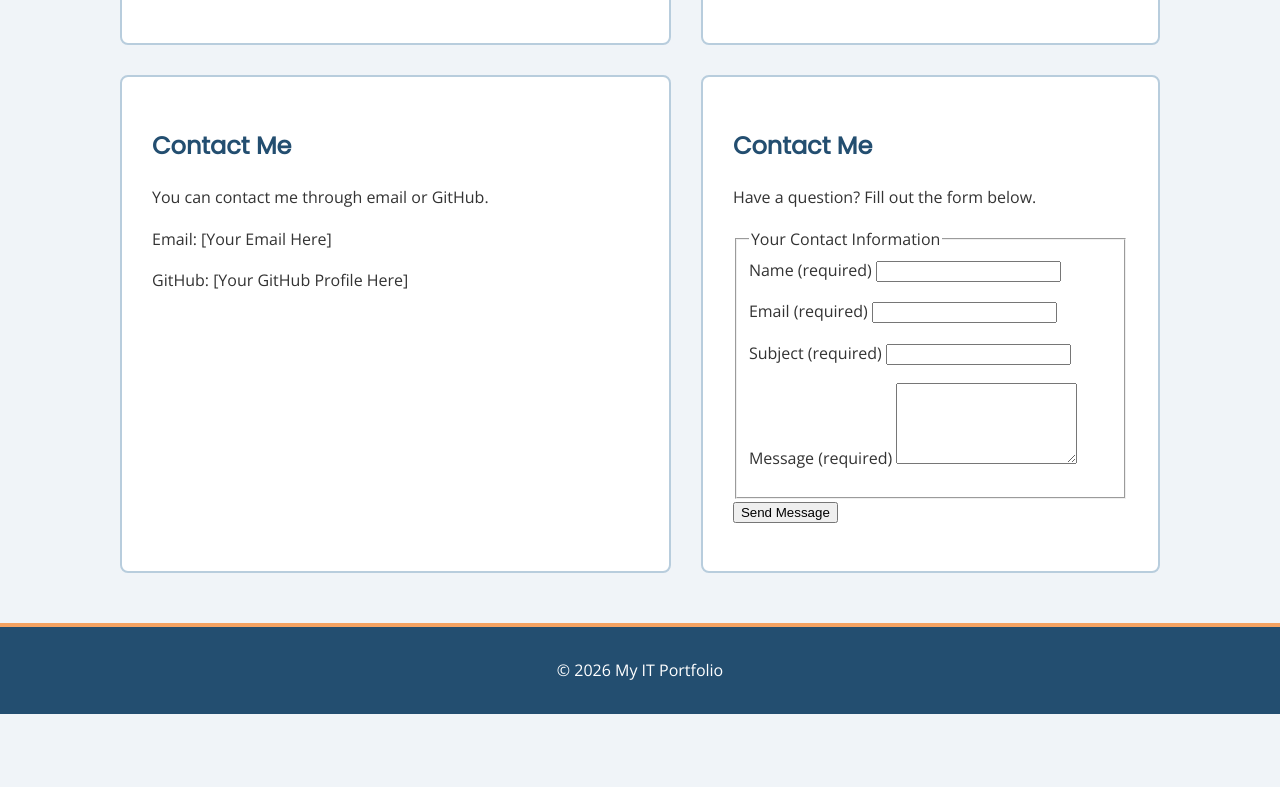
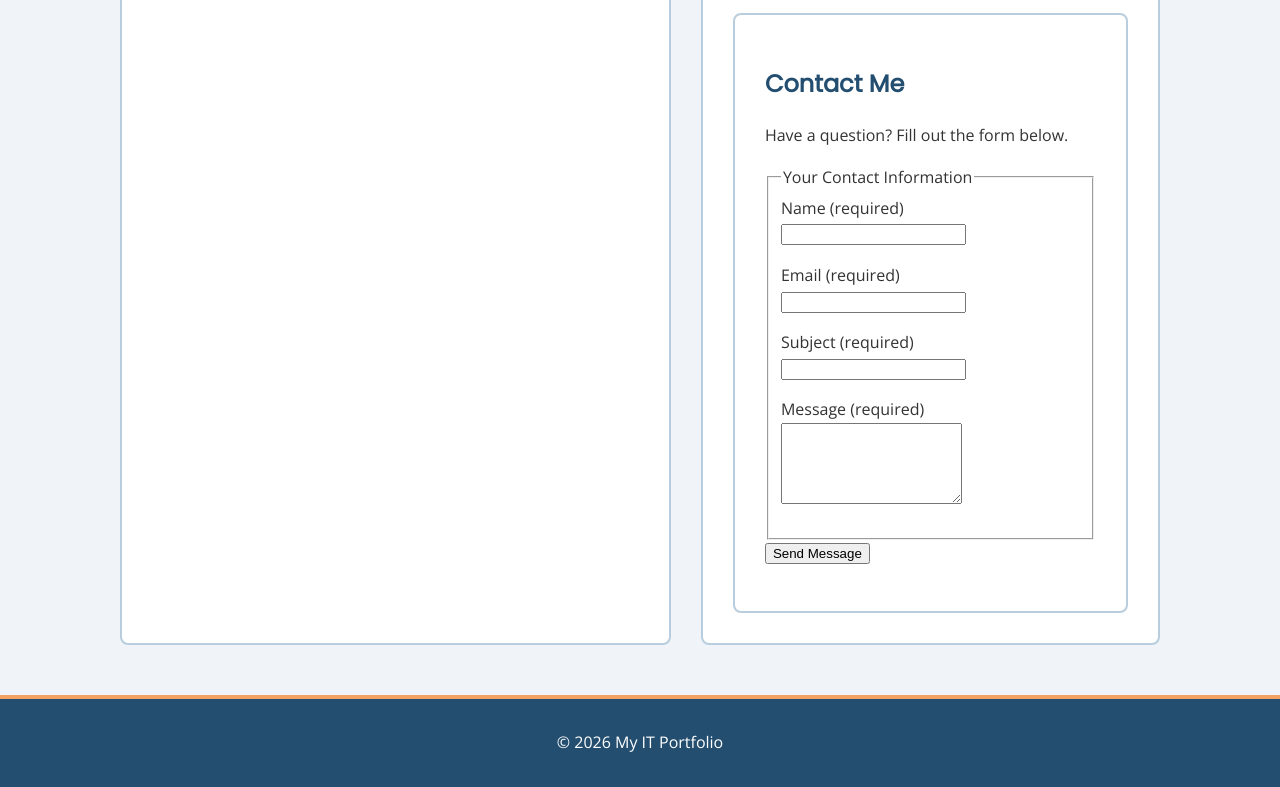
Before and after one commit to scamp2-ops/my-portfolio, a plain HTML site: page about.html in a window 1280 px wide. Shown: the part 788-1575 px from the top of the page. Before the commit the page ends 1502 px from the top, so only its background shows below. Drawn offline with nearby package versions, Linux system fonts and the light colour scheme.

Commit message:
Remove old contact information from about.html
Removed outdated contact information section.

```diff
--- a/about.html
+++ b/about.html
@@ -46,13 +46,6 @@
         <li>Problem Solving</li>
         <li>Time Management</li>
     </ul>
-</section>
-    <section>
-    <h2>Contact Me</h2>
-    <p>You can contact me through email or GitHub.</p>
-    <p>Email: [Your Email Here]</p>
-    <p>GitHub: [Your GitHub Profile Here]</p>
-</section>
 
 <!-- Accessible Contact Form -->
 <section id="contact">
```
